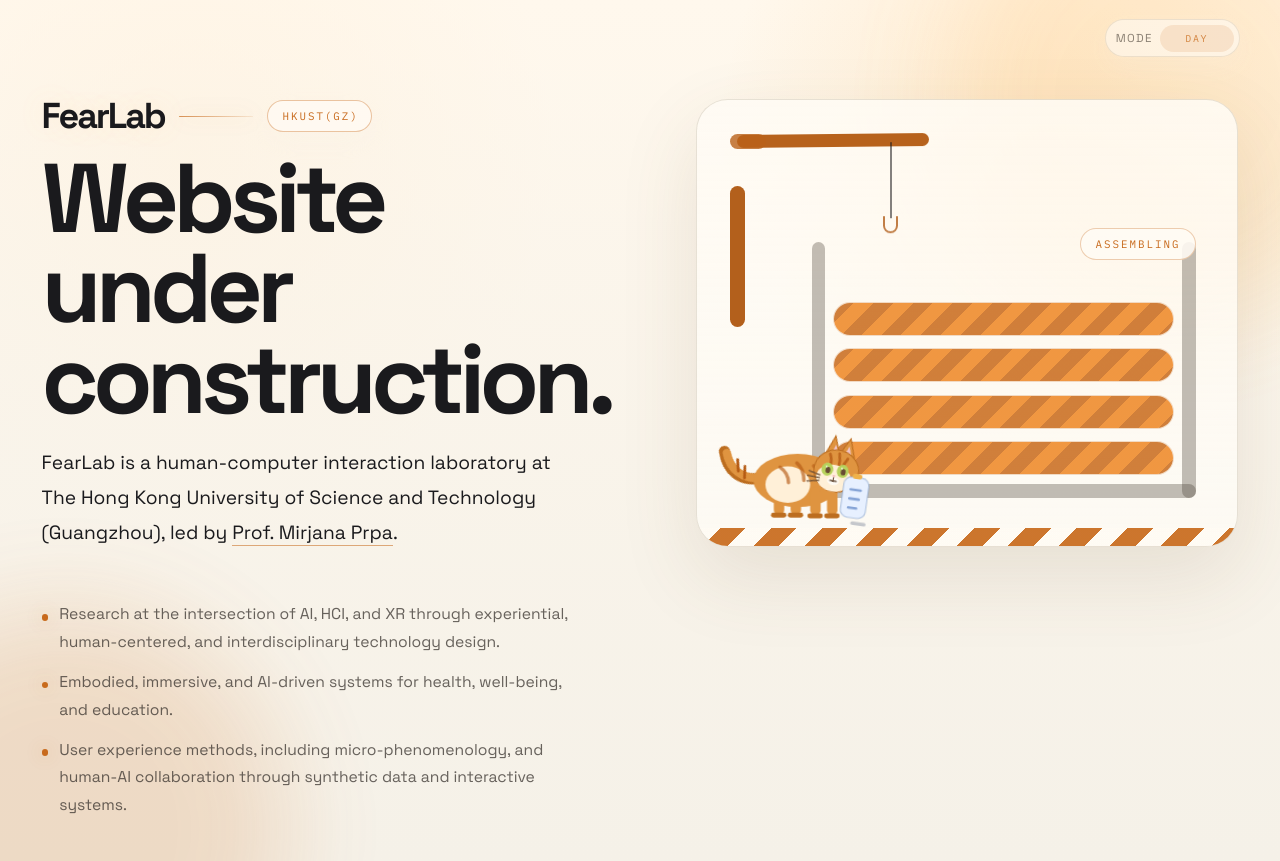
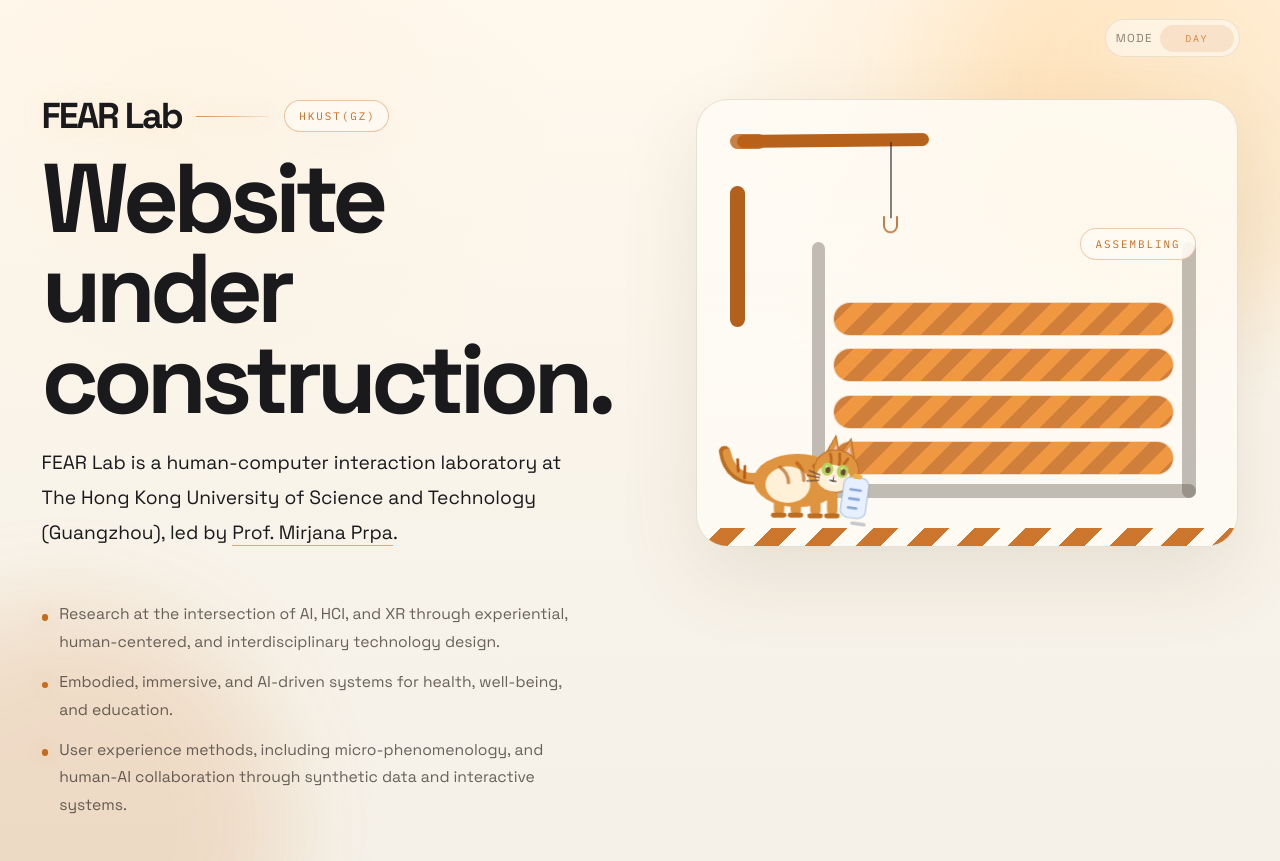
Before and after one commit to PrimoPan/FearLab, a React (Vite) app: page / in a window 1280 px wide. Built offline with nearby package versions, Linux system fonts and the light colour scheme.

Commit message:
Update FEAR Lab branding

```diff
--- a/index.html
+++ b/index.html
@@ -8,10 +8,10 @@
     />
     <meta
       name="description"
-      content="FearLab is a human-computer interaction laboratory at The Hong Kong University of Science and Technology (Guangzhou). The website is under construction."
+      content="FEAR Lab is a human-computer interaction laboratory at The Hong Kong University of Science and Technology (Guangzhou). The website is under construction."
     />
     <meta name="robots" content="noindex, nofollow" />
-    <title>FearLab | Website Under Construction</title>
+    <title>FEAR Lab | HKUST(GZ)</title>
   </head>
   <body>
     <div id="root"></div>
--- a/src/App.tsx
+++ b/src/App.tsx
@@ -196,7 +196,7 @@
           variants={reveal}
         >
           <motion.div className="eyebrow" variants={reveal}>
-            <span className="eyebrow__brand">FearLab</span>
+            <span className="eyebrow__brand">FEAR Lab</span>
             <span className="eyebrow__divider" aria-hidden="true" />
             <span className="eyebrow__meta">HKUST(GZ)</span>
           </motion.div>
@@ -204,7 +204,7 @@
             Website under construction.
           </motion.h1>
           <motion.p className="lead" variants={reveal}>
-            FearLab is a human-computer interaction laboratory at The Hong Kong
+            FEAR Lab is a human-computer interaction laboratory at The Hong Kong
             University of Science and Technology (Guangzhou), led by{' '}
             <a
               className="inline-link"
```
